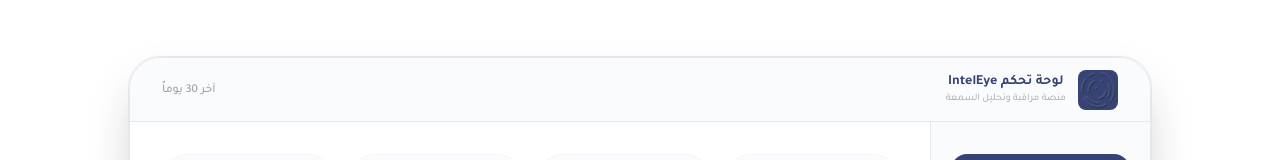
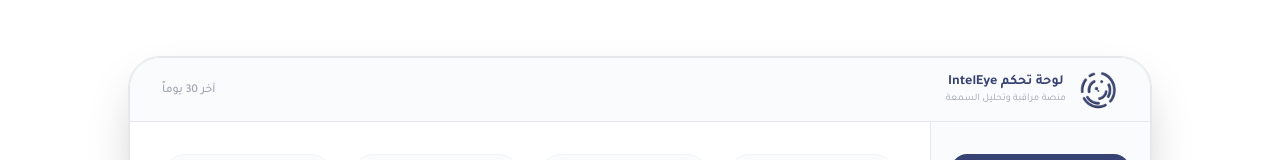
Before and after one commit to alaaalhrebi/inteleye, a Next.js app in the folder inteleye_project/: page / in a window 1280 px wide. Shown: the part 744-904 px from the top of the page. Built offline with nearby package versions, Linux system fonts and the light colour scheme.

Commit message:
Update DashboardPreview.tsx

```diff
--- a/inteleye_project/src/components/DashboardPreview.tsx
+++ b/inteleye_project/src/components/DashboardPreview.tsx
@@ -22,12 +22,13 @@ export default function DashboardPreview() {
       <div className="flex h-16 items-center justify-between border-b border-[#E5E7EB] px-8 bg-[#FAFBFD]">
         <div className="flex items-center gap-3">
           {/* Logo Placeholder */}
-          <div className="flex h-10 w-10 items-center justify-center rounded-lg bg-[#374375] text-white overflow-hidden">
+  <div className="flex h-10 w-10 items-center justify-center overflow-hidden">
   <Image
     src="/logo.png"
     alt="Inteleye Logo"
     width={40}
     height={40}
+    className="object-contain"
   />
           </div>
           <div>
```
Lines whose indentation alone changed are shown as unchanged.
